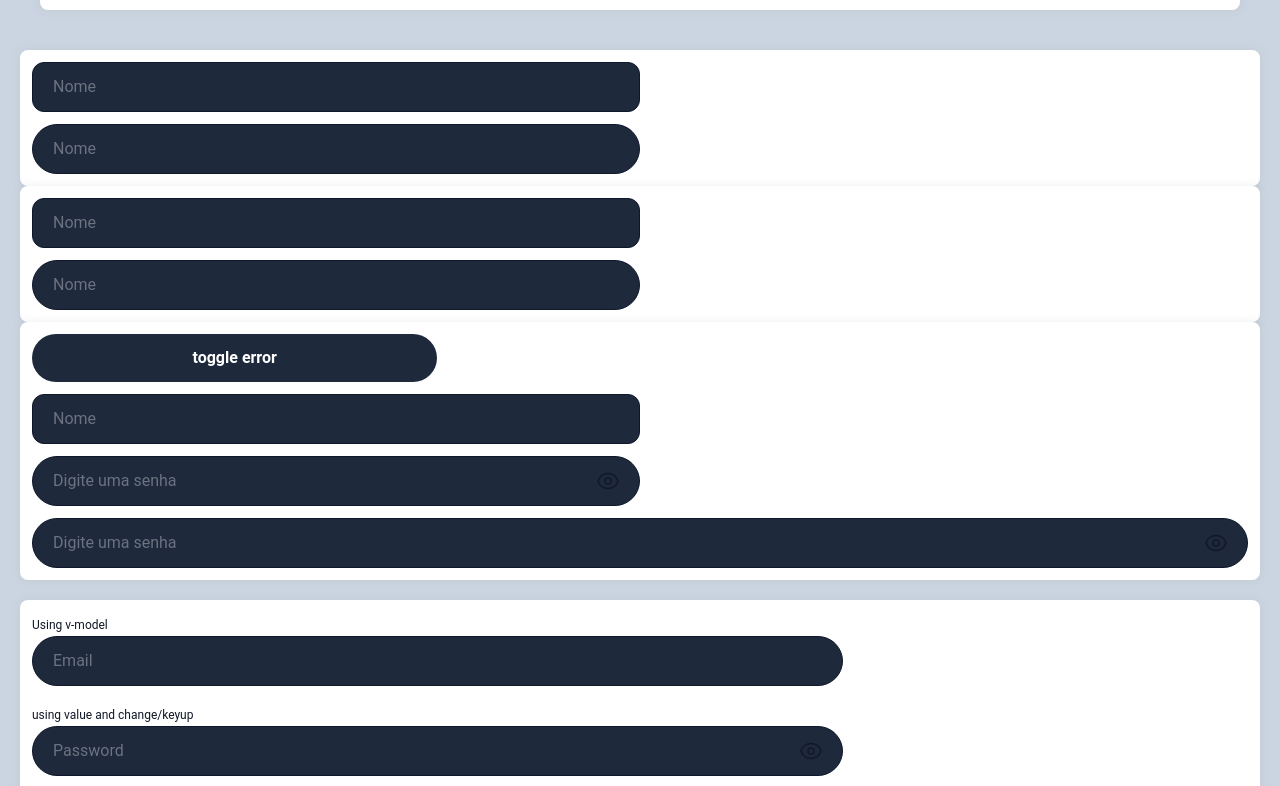
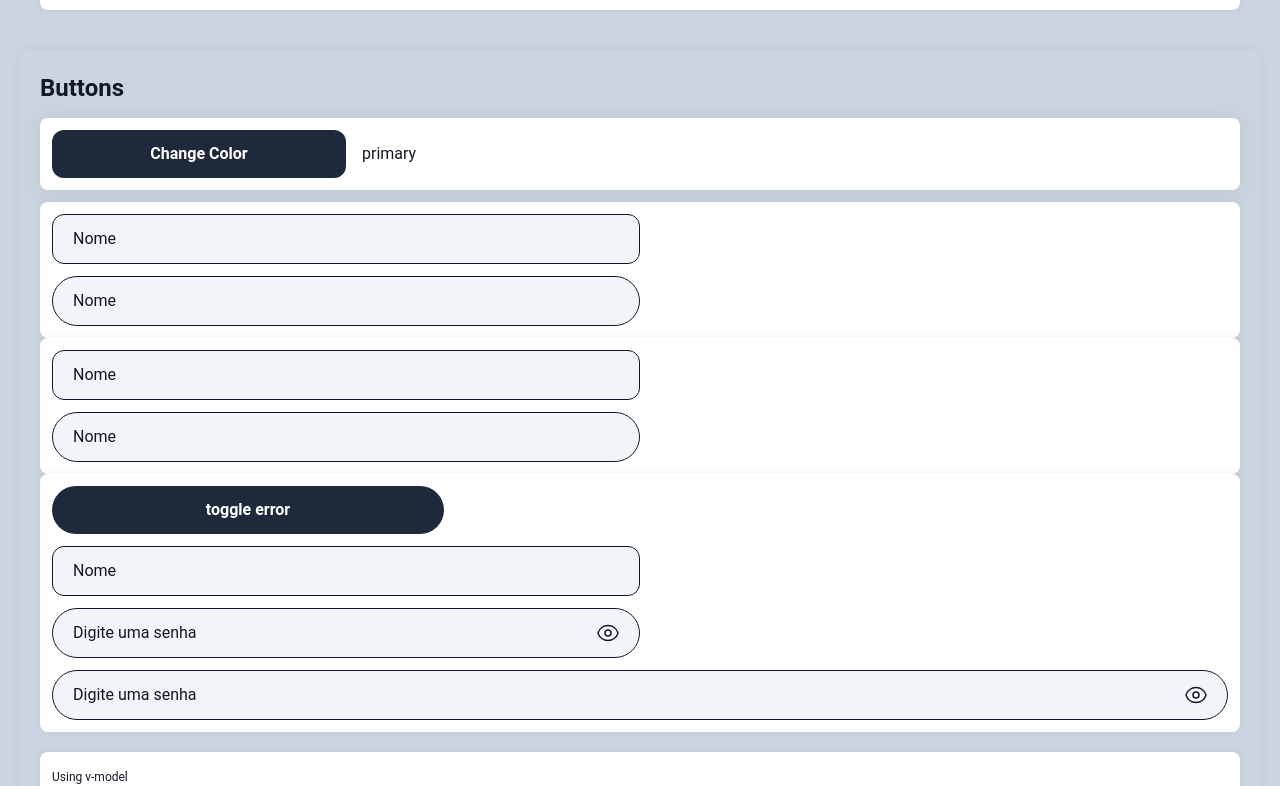
Before and after one commit to dienerld/dnr-ui, a Vue app: page / in a window 1280 px wide. Shown: the part 1143-1929 px from the top of the page. Built offline with nearby package versions, Linux system fonts and the light colour scheme.

Commit message:
fix TextField

```diff
--- a/package.json
+++ b/package.json
@@ -1,6 +1,6 @@
 {
   "name": "dnr-ui",
-  "version": "1.1.9-dev",
+  "version": "1.1.10-dev",
   "type": "module",
   "files": [
     "dist"
--- a/src/colors.css
+++ b/src/colors.css
@@ -99,7 +99,7 @@
 
   --danger: 244, 67, 54;
   --success: 110, 160, 160;
-  --error: 222, 41, 41;
+  --error: 222, 80, 80;
 
   --text-contrast: 255, 255, 255;
   --text-primary: 255, 255, 255;
--- a/src/docs/pages/Inputs.vue
+++ b/src/docs/pages/Inputs.vue
@@ -1,7 +1,8 @@
 <script setup lang="ts">
-import { DButton, DTypography } from '@lib/components'
-import DCard from '@lib/components/DCard'
-import DTextField from '@lib/components/DTextField'
+import DTextField from '@/lib/components/DTextField/DTextField.vue'
+import { Colors } from '@/lib/types'
+import { DButton, DTypography, DCard } from '@lib/components'
+
 import { reactive, ref, watch } from 'vue'
 
 const error = ref(false)
@@ -23,6 +24,7 @@ watch(
     )
   }
 )
+const color = ref<Colors>('primary')
 
 // watch to verify password
 watch(
@@ -33,15 +35,28 @@ watch(
 )
 </script>
 <template>
+  <DCard class="bg-white p-4 dark:bg-slate-600">
+    <DTypography is="h1">Buttons</DTypography>
+    <DCard class="flex-row items-center gap-3" elevation="1">
+      <DButton
+        variant="contained"
+        :color="color"
+        class="w-1/4"
+        @click="color = color === 'primary' ? 'secondary' : 'primary'"
+      >
+        Change Color</DButton
+      >
+      <DTypography is="p">{{ color }}</DTypography>
+    </DCard>
     <div>
-    <DCard color="primary">
-      <DTextField placeholder="Nome" />
-      <DTextField placeholder="Nome" rounded />
+      <DCard :color="color">
+        <DTextField :color="color" placeholder="Nome" />
+        <DTextField :color="color" placeholder="Nome" rounded />
       </DCard>
 
-    <DCard color="secondary">
-      <DTextField placeholder="Nome" color="secondary" />
-      <DTextField placeholder="Nome" color="secondary" rounded />
+      <DCard :color="color">
+        <DTextField :color="color" placeholder="Nome" />
+        <DTextField :color="color" placeholder="Nome" rounded />
       </DCard>
 
       <DCard>
@@ -49,11 +64,13 @@ watch(
           toggle error</DButton
         >
         <DTextField
+          :color="color"
           placeholder="Nome"
           :error="error"
           helper-text="Insira um nome válido"
         />
         <DTextField
+          :color="color"
           type="password"
           placeholder="Digite uma senha"
           rounded
@@ -61,8 +78,8 @@ watch(
           helper-text="Insira um nome válido"
         />
         <DTextField
+          :color="color"
           fullWidth
-        color="secondary"
           type="password"
           placeholder="Digite uma senha"
           rounded
@@ -75,6 +92,7 @@ watch(
         <form action="" autocomplete="on">
           <DTypography is="label" for="email"> Using v-model </DTypography>
           <DTextField
+            :color="color"
             id="email"
             name=""
             class="w-2/3"
@@ -91,6 +109,7 @@ watch(
               >using value and change/keyup</DTypography
             >
             <DTextField
+              :color="color"
               class="w-2/3"
               type="password"
               placeholder="Password"
@@ -102,8 +121,11 @@ watch(
               autocomplete="on"
             />
           </div>
-        <DButton type="submit" variant="contained" class="mt-4">Enviar</DButton>
+          <DButton type="submit" variant="contained" class="mt-4"
+            >Enviar</DButton
+          >
         </form>
       </DCard>
     </div>
+  </DCard>
 </template>
--- a/src/lib/components/DTextField/DTextField.vue
+++ b/src/lib/components/DTextField/DTextField.vue
@@ -71,11 +71,11 @@ watch(passwordIsVisible, () => {
           concatClass(
             `
             w-full p-2 indent-1
-            text-secondary bg-primary
+            text-secondary bg-page
             border border-primary-dark
             outline outline-0 outline-primary-dark
             focus:outline active:outline-1
-            placeholder:text-secondary
+            placeholder:text-primary
             disabled:outline-0
             disabled:bg-disabled disabled:text-disabled
             data-[error=true]:border-error
```
Lines whose indentation alone changed are shown as unchanged.
